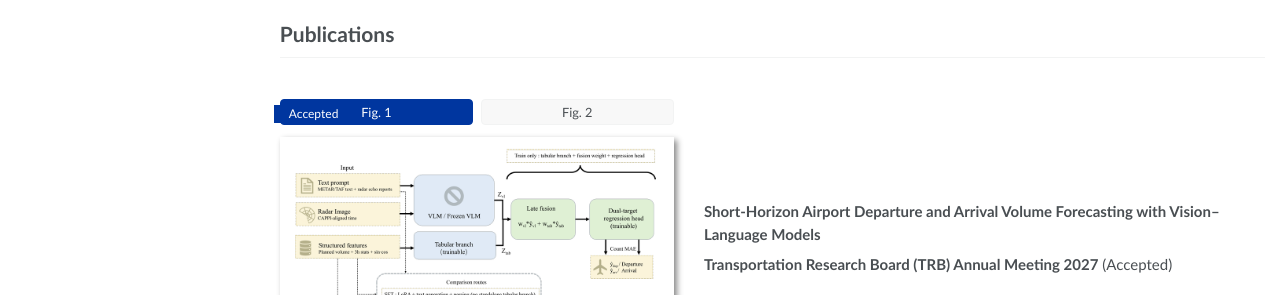
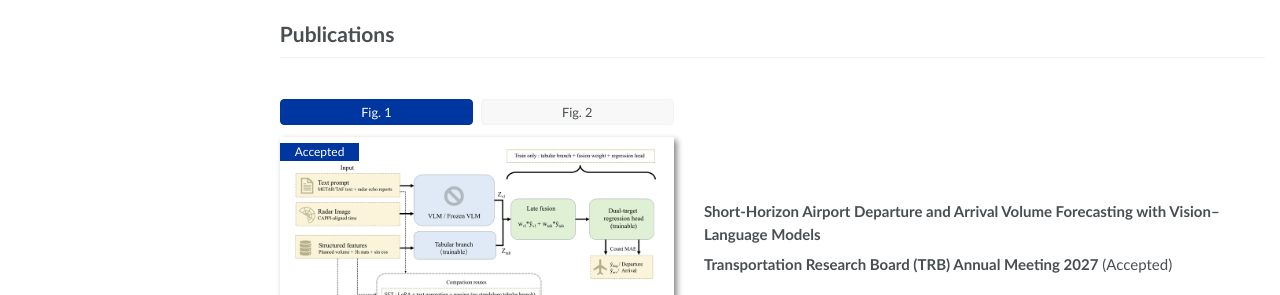
Before and after one commit to jieweny01/jieweny01.github.io, a Jekyll site: the page built from _pages/about.md, in a window 1280 px wide. Shown: the part 557-852 px from the top of the page. Built offline with Jekyll 4.4.1, drawn with Linux system fonts in a browser that asks for light colours.

Commit message:
Move Accepted badge onto the figure image so it no longer covers tab buttons.
Co-authored-by: Cursor <cursoragent@cursor.com>

```diff
--- a/_includes/paper-figure-switcher.html
+++ b/_includes/paper-figure-switcher.html
@@ -4,6 +4,7 @@
     <button type="button" class="paper-figure-tab" role="tab" aria-selected="false" data-fig-src="{{ include.fig2_src }}" data-fig-alt="{{ include.fig2_alt }}">{{ include.fig2_label | default: "Fig. 2" }}</button>
   </div>
   <div class="paper-figure-panels">
+    {% if include.badge %}<div class="badge">{{ include.badge }}</div>{% endif %}
     <img class="paper-figure-img" src="{{ include.fig1_src }}" alt="{{ include.fig1_alt }}" width="100%">
   </div>
 </div>
--- a/_pages/about.md
+++ b/_pages/about.md
@@ -29,7 +29,7 @@ My work emphasizes **end-to-end learning**, **reinforcement learning for plannin
 
 # Publications
 
-<div class='paper-box'><div class='paper-box-image'><div><div class="badge">Accepted</div>{% include paper-figure-switcher.html fig1_src="/images/papers/trb-airport-vlm-roadmap.png" fig1_alt="Figure 1: overall route comparison" fig2_src="/images/papers/trb-airport-vlm-reghead.png" fig2_alt="Figure 2: Reg-Head internal structure" fig1_label="Fig. 1" fig2_label="Fig. 2" %}</div></div>
+<div class='paper-box'><div class='paper-box-image'><div>{% include paper-figure-switcher.html badge="Accepted" fig1_src="/images/papers/trb-airport-vlm-roadmap.png" fig1_alt="Figure 1: overall route comparison" fig2_src="/images/papers/trb-airport-vlm-reghead.png" fig2_alt="Figure 2: Reg-Head internal structure" fig1_label="Fig. 1" fig2_label="Fig. 2" %}</div></div>
 <div class='paper-box-text' markdown="1">
 
 **Short-Horizon Airport Departure and Arrival Volume Forecasting with Vision–Language Models**
--- a/assets/css/main.scss
+++ b/assets/css/main.scss
@@ -87,7 +87,15 @@
     }
 
     .paper-figure-panels {
+        position: relative;
         width: 100%;
+
+        .badge {
+            top: 0.5em;
+            left: 0;
+            margin: 0;
+            z-index: 1;
+        }
     }
 
     .paper-figure-img {
@@ -170,3 +178,7 @@ h1:before, .anchor:before {
     background-color: #00369f;
     font-size: .8em;
 }
+
+.paper-box-image > div {
+    position: relative;
+}
```
